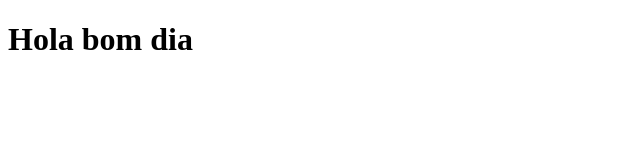
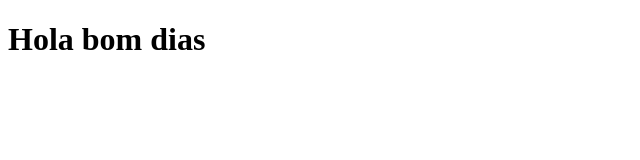
Before and after one commit to PopetasMixs/Ejemplo_repo, a plain HTML site: page index.html in a window 1280 px wide. Shown: the full height of the page, 0-640 px from the left. Drawn offline with Linux system fonts and the light colour scheme.

Commit message:
second update

```diff
--- a/index.html
+++ b/index.html
@@ -7,6 +7,6 @@
     <title>Document</title>
 </head>
 <body>
-    <h1>Hola bom dia</h1>
+    <h1>Hola bom dias</h1>
 </body>
 </html>
```
